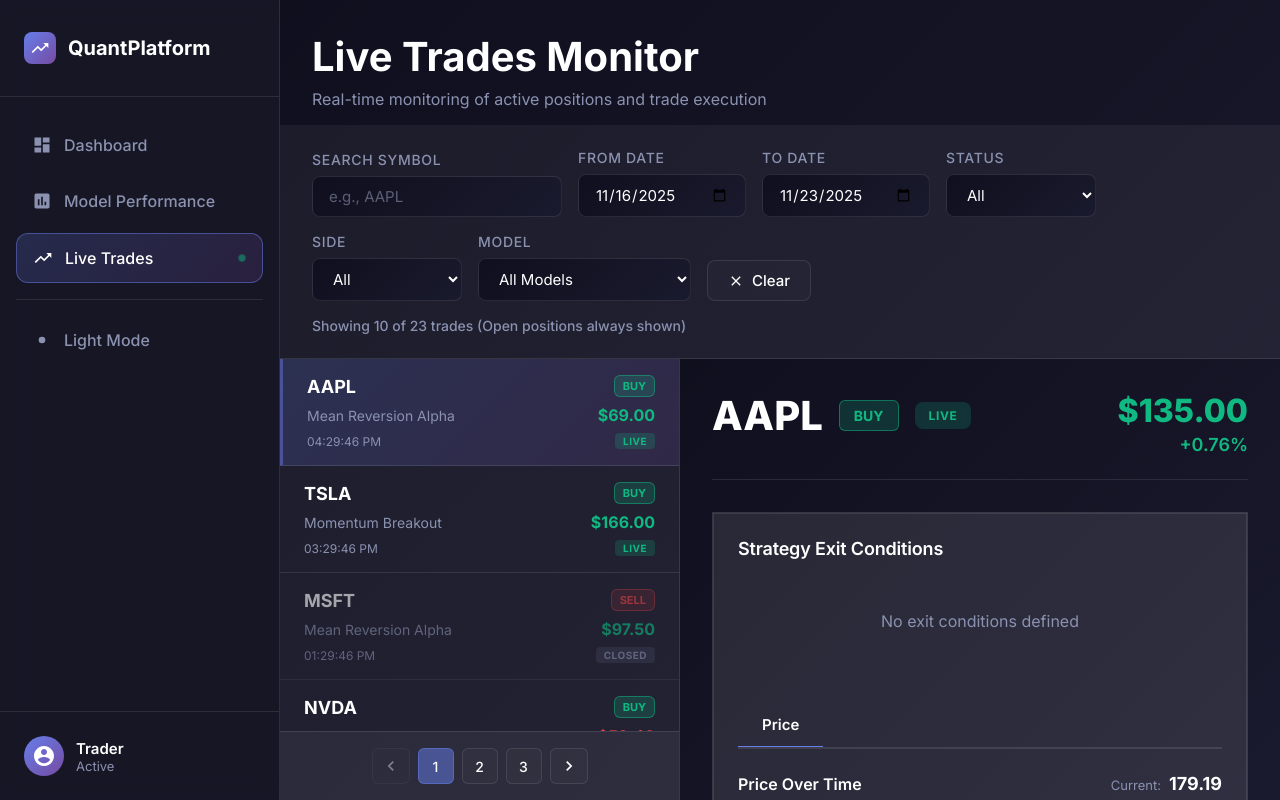
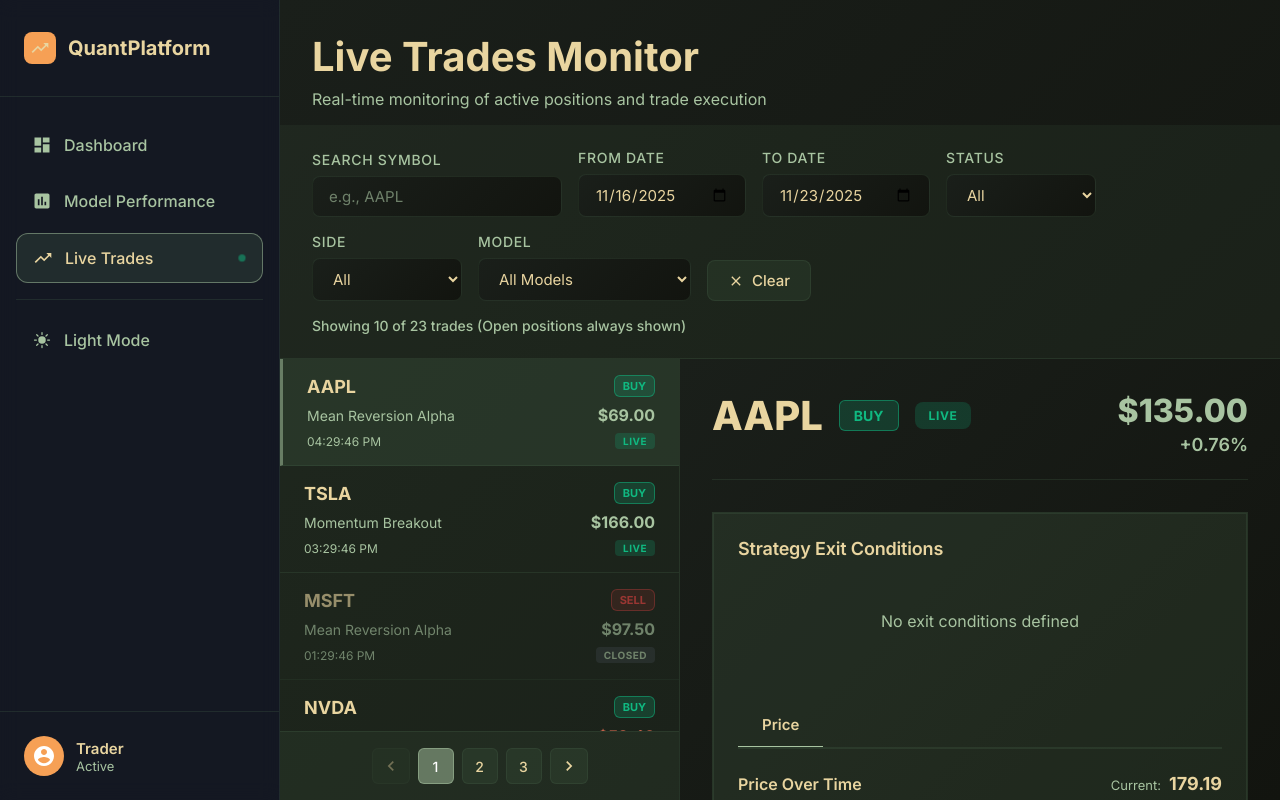
Before and after one commit to manning-capital/platform, an Angular app: page /live-trades in a window 1280 px wide. Built offline with nearby package versions, Linux system fonts and the light colour scheme.

Commit message:
Changing color scheme.

```diff
--- a/src/app/app.css
+++ b/src/app/app.css
@@ -46,7 +46,7 @@
 .logo svg {
   width: 32px;
   height: 32px;
-  background: linear-gradient(135deg, #667eea 0%, #764ba2 100%);
+  background: var(--chart-primary);
   padding: 6px;
   border-radius: 8px;
 }
@@ -99,9 +99,9 @@
 }
 
 .nav-item.active {
-  background: var(--nav-active-bg, linear-gradient(135deg, rgba(102, 126, 234, 0.2) 0%, rgba(118, 75, 162, 0.2) 100%));
-  color: var(--text-primary, #ffffff);
-  border: 1px solid var(--accent-color, rgba(102, 126, 234, 0.5));
+  background: var(--nav-active-bg);
+  color: var(--text-primary);
+  border: 1px solid var(--accent-color);
 }
 
 .nav-item .live-indicator {
@@ -174,7 +174,7 @@
   width: 40px;
   height: 40px;
   border-radius: 50%;
-  background: linear-gradient(135deg, #667eea 0%, #764ba2 100%);
+  background: var(--chart-primary);
   display: flex;
   align-items: center;
   justify-content: center;
--- a/src/app/app.html
+++ b/src/app/app.html
@@ -43,7 +43,7 @@
       <button class="theme-toggle" (click)="toggleTheme()">
         @if (currentTheme() === 'dark') {
           <svg xmlns="http://www.w3.org/2000/svg" viewBox="0 0 24 24" fill="currentColor">
-            <path d="M12 3v1m0 16v1m9-9h-1M4 12H3m15.364 6.364l-.707-.707M6.343 6.343l-.707-.707m12.728 0l-.707.707M6.343 17.657l-.707.707M16 12a4 4 0 11-8 0 4 4 0 018 0z"/>
+            <path d="M12 2.25a.75.75 0 01.75.75v2.25a.75.75 0 01-1.5 0V3a.75.75 0 01.75-.75zM7.5 12a4.5 4.5 0 119 0 4.5 4.5 0 01-9 0zM18.894 6.166a.75.75 0 00-1.06-1.06l-1.591 1.59a.75.75 0 101.06 1.061l1.591-1.59zM21.75 12a.75.75 0 01-.75.75h-2.25a.75.75 0 010-1.5H21a.75.75 0 01.75.75zM17.834 18.894a.75.75 0 001.06-1.06l-1.59-1.591a.75.75 0 10-1.061 1.06l1.59 1.591zM12 18a.75.75 0 01.75.75V21a.75.75 0 01-1.5 0v-2.25A.75.75 0 0112 18zM7.758 17.303a.75.75 0 00-1.061-1.06l-1.591 1.59a.75.75 0 001.06 1.061l1.591-1.59zM6 12a.75.75 0 01-.75.75H3a.75.75 0 010-1.5h2.25A.75.75 0 016 12zM6.697 7.757a.75.75 0 001.06-1.06l-1.59-1.591a.75.75 0 00-1.061 1.06l1.59 1.591z"/>
           </svg>
           <span>Light Mode</span>
         } @else {
--- a/src/app/components/dashboard/dashboard.component.css
+++ b/src/app/components/dashboard/dashboard.component.css
@@ -64,19 +64,19 @@
 }
 
 .stat-icon.total-pnl {
-  background: linear-gradient(135deg, #667eea 0%, #764ba2 100%);
+  background: #f6a055;
 }
 
 .stat-icon.today-pnl {
-  background: linear-gradient(135deg, #f093fb 0%, #f5576c 100%);
+  background: #e9d5a0;
 }
 
 .stat-icon.models {
-  background: linear-gradient(135deg, #4facfe 0%, #00f2fe 100%);
+  background: #49694c;
 }
 
 .stat-icon.trades {
-  background: linear-gradient(135deg, #43e97b 0%, #38f9d7 100%);
+  background: #a8c4a1;
 }
 
 .stat-content {
@@ -122,8 +122,8 @@
 }
 
 .badge {
-  background: rgba(102, 126, 234, 0.2);
-  color: #667eea;
+  background: var(--hover-bg);
+  color: var(--accent-color-solid);
   padding: 0.25rem 0.75rem;
   border-radius: 20px;
   font-size: 0.875rem;
@@ -131,14 +131,14 @@
 }
 
 .view-all {
-  color: #667eea;
+  color: var(--accent-color-solid);
   text-decoration: none;
   font-weight: 500;
   transition: color 0.3s ease;
 }
 
 .view-all:hover {
-  color: #764ba2;
+  color: var(--text-primary);
 }
 
 .models-grid {
@@ -313,7 +313,7 @@
 
 .symbol {
   font-weight: 600;
-  color: #667eea;
+  color: var(--accent-color-solid);
 }
 
 .side-badge {
@@ -366,8 +366,8 @@
 }
 
 .status-badge.open {
-  background: rgba(59, 130, 246, 0.2);
-  color: #3b82f6;
+  background: rgba(156, 163, 175, 0.2);
+  color: var(--accent-color-solid);
 }
 
 .status-badge.closed {
--- a/src/app/components/model-performance/model-performance.component.css
+++ b/src/app/components/model-performance/model-performance.component.css
@@ -286,19 +286,19 @@
 }
 
 .metric-icon.profit {
-  background: linear-gradient(135deg, #10b981 0%, #059669 100%);
+  background: #a8c4a1;
 }
 
 .metric-icon.accuracy {
-  background: linear-gradient(135deg, #3b82f6 0%, #2563eb 100%);
+  background: #49694c;
 }
 
 .metric-icon.risk {
-  background: linear-gradient(135deg, #a855f7 0%, #9333ea 100%);
+  background: #f6a055;
 }
 
 .metric-icon.drawdown {
-  background: linear-gradient(135deg, #ef4444 0%, #dc2626 100%);
+  background: #c16149;
 }
 
 .metric-info {
@@ -413,7 +413,7 @@
 
 .symbol {
   font-weight: 600;
-  color: #667eea;
+  color: var(--accent-color-solid);
 }
 
 .side-badge {
@@ -452,8 +452,8 @@
 }
 
 .status-badge.open {
-  background: rgba(59, 130, 246, 0.2);
-  color: #3b82f6;
+  background: rgba(156, 163, 175, 0.2);
+  color: var(--accent-color-solid);
 }
 
 .status-badge.closed {
--- a/src/app/components/trade-chart/trade-chart.component.css
+++ b/src/app/components/trade-chart/trade-chart.component.css
@@ -46,11 +46,13 @@
 }
 
 .chart-line {
-  filter: drop-shadow(0 2px 4px rgba(102, 126, 234, 0.3));
+  stroke: var(--chart-primary);
+  filter: drop-shadow(0 2px 4px rgba(156, 163, 175, 0.3));
 }
 
 .chart-point {
-  filter: drop-shadow(0 2px 4px rgba(102, 126, 234, 0.4));
+  fill: var(--chart-primary);
+  filter: drop-shadow(0 2px 4px rgba(156, 163, 175, 0.4));
   transition: r 0.2s ease;
 }
 
--- a/src/app/components/trade-chart/trade-chart.component.html
+++ b/src/app/components/trade-chart/trade-chart.component.html
@@ -8,13 +8,6 @@
     </div>
 
     <svg [attr.viewBox]="viewBox" preserveAspectRatio="xMidYMid meet" class="chart-svg">
-      <defs>
-        <linearGradient id="lineGradient" x1="0%" y1="0%" x2="100%" y2="0%">
-          <stop offset="0%" style="stop-color:#667eea;stop-opacity:1" />
-          <stop offset="100%" style="stop-color:#764ba2;stop-opacity:1" />
-        </linearGradient>
-      </defs>
-
       <g [attr.transform]="'translate(' + padding.left + ',' + padding.top + ')'">
         <!-- Grid lines -->
         @for (label of yAxisLabels(); track label.value) {
@@ -54,7 +47,6 @@
           [attr.d]="pathData()"
           class="chart-line"
           fill="none"
-          stroke="url(#lineGradient)"
           stroke-width="3"
           stroke-linecap="round"
           stroke-linejoin="round"
@@ -68,7 +60,6 @@
               [attr.cy]="chartHeight() - ((point.value - yAxisLabels()[0].value) / (yAxisLabels()[yAxisLabels().length - 1].value - yAxisLabels()[0].value)) * chartHeight()"
               r="4"
               class="chart-point"
-              fill="#667eea"
             />
           }
         }
--- a/src/app/components/trade-chart/trade-chart.component.ts
+++ b/src/app/components/trade-chart/trade-chart.component.ts
@@ -126,11 +126,11 @@
 
   protected getSignalColor(type: string): string {
     switch (type) {
-      case 'entry': return '#3b82f6';
-      case 'exit': return '#8b5cf6';
-      case 'stopLoss': return '#ef4444';
-      case 'takeProfit': return '#10b981';
-      default: return '#6b7280';
+      case 'entry': return '#a8c4a1';
+      case 'exit': return '#f6a055';
+      case 'stopLoss': return '#c16149';
+      case 'takeProfit': return '#49694c';
+      default: return '#e9d5a0';
     }
   }
 }
--- a/src/app/components/trade-metrics/trade-metrics.component.css
+++ b/src/app/components/trade-metrics/trade-metrics.component.css
@@ -180,7 +180,7 @@
 
 .tab.active {
   color: var(--text-primary);
-  border-bottom-color: #667eea;
+  border-bottom-color: var(--accent-color-solid);
   font-weight: 600;
 }
 
--- a/src/styles.css
+++ b/src/styles.css
@@ -11,55 +11,65 @@
 :root[data-theme="dark"],
 :root {
   /* Backgrounds */
-  --bg-primary: linear-gradient(135deg, #0f0f1e 0%, #1a1a2e 100%);
-  --sidebar-bg: rgba(255, 255, 255, 0.03);
-  --card-bg: rgba(255, 255, 255, 0.05);
-  --hover-bg: rgba(255, 255, 255, 0.02);
-  --table-header-bg: rgba(255, 255, 255, 0.05);
+  --bg-primary: linear-gradient(135deg, #1a1f1a 0%, #12140f 100%);
+  --sidebar-bg: rgba(73, 105, 76, 0.1);
+  --card-bg: rgba(73, 105, 76, 0.12);
+  --hover-bg: rgba(73, 105, 76, 0.18);
+  --table-header-bg: rgba(73, 105, 76, 0.12);
 
   /* Text Colors */
-  --text-primary: #ffffff;
-  --text-secondary: #8b92b0;
+  --text-primary: #e9d5a0;
+  --text-secondary: #a8c4a1;
 
   /* Borders */
-  --border-color: rgba(255, 255, 255, 0.1);
+  --border-color: rgba(73, 105, 76, 0.25);
 
   /* Accents */
-  --accent-color: rgba(102, 126, 234, 0.5);
-  --nav-active-bg: linear-gradient(135deg, rgba(102, 126, 234, 0.2) 0%, rgba(118, 75, 162, 0.2) 100%);
+  --accent-color: rgba(168, 196, 161, 0.5);
+  --accent-color-solid: #a8c4a1;
+  --nav-active-bg: rgba(73, 105, 76, 0.25);
+
+  /* Chart Colors */
+  --chart-primary: #f6a055;
+  --chart-secondary: #c16149;
 
   /* Status Colors */
-  --positive-color: #10b981;
-  --negative-color: #ef4444;
-  --warning-color: #f59e0b;
-  --info-color: #3b82f6;
+  --positive-color: #a8c4a1;
+  --negative-color: #c16149;
+  --warning-color: #f6a055;
+  --info-color: #e9d5a0;
 }
 
 /* Light Theme */
 :root[data-theme="light"] {
-  /* Backgrounds - Cream/Warm Tones */
-  --bg-primary: linear-gradient(135deg, #faf7f0 0%, #f5f1e8 100%);
-  --sidebar-bg: #f9f6ed;
+  /* Backgrounds - Warm cream tones */
+  --bg-primary: linear-gradient(135deg, #fdfbf7 0%, #f8f3e8 100%);
+  --sidebar-bg: #f2ead8;
   --card-bg: #ffffff;
-  --hover-bg: #f0ebe0;
-  --table-header-bg: #f5f1e8;
+  --hover-bg: #f5efe3;
+  --table-header-bg: #faf6ed;
 
   /* Text Colors */
-  --text-primary: #2c2416;
-  --text-secondary: #6b5d4f;
+  --text-primary: #2c2d23;
+  --text-secondary: #49694c;
 
   /* Borders */
-  --border-color: #e8dfc8;
+  --border-color: #e3d9c4;
 
-  /* Accents - Warm Golden/Brown tones */
-  --accent-color: rgba(184, 134, 84, 0.6);
-  --nav-active-bg: linear-gradient(135deg, rgba(211, 161, 96, 0.2) 0%, rgba(184, 134, 84, 0.2) 100%);
+  /* Accents */
+  --accent-color: rgba(73, 105, 76, 0.5);
+  --accent-color-solid: #49694c;
+  --nav-active-bg: rgba(168, 196, 161, 0.2);
+
+  /* Chart Colors */
+  --chart-primary: #49694c;
+  --chart-secondary: #f6a055;
 
   /* Status Colors - Adjusted for light background */
-  --positive-color: #059669;
-  --negative-color: #dc2626;
-  --warning-color: #d97706;
-  --info-color: #2563eb;
+  --positive-color: #49694c;
+  --negative-color: #c16149;
+  --warning-color: #f6a055;
+  --info-color: #a8c4a1;
 }
 
 html, body {
@@ -98,20 +108,20 @@
 
 /* Dark theme scrollbar */
 :root[data-theme="dark"] ::-webkit-scrollbar-thumb {
-  background: rgba(102, 126, 234, 0.5);
+  background: rgba(168, 196, 161, 0.5);
 }
 
 :root[data-theme="dark"] ::-webkit-scrollbar-thumb:hover {
-  background: rgba(102, 126, 234, 0.7);
+  background: rgba(168, 196, 161, 0.7);
 }
 
 /* Light theme scrollbar */
 :root[data-theme="light"] ::-webkit-scrollbar-thumb {
-  background: rgba(184, 134, 84, 0.4);
+  background: rgba(73, 105, 76, 0.4);
 }
 
 :root[data-theme="light"] ::-webkit-scrollbar-thumb:hover {
-  background: rgba(184, 134, 84, 0.6);
+  background: rgba(73, 105, 76, 0.6);
 }
 
 /* Selection */
```
